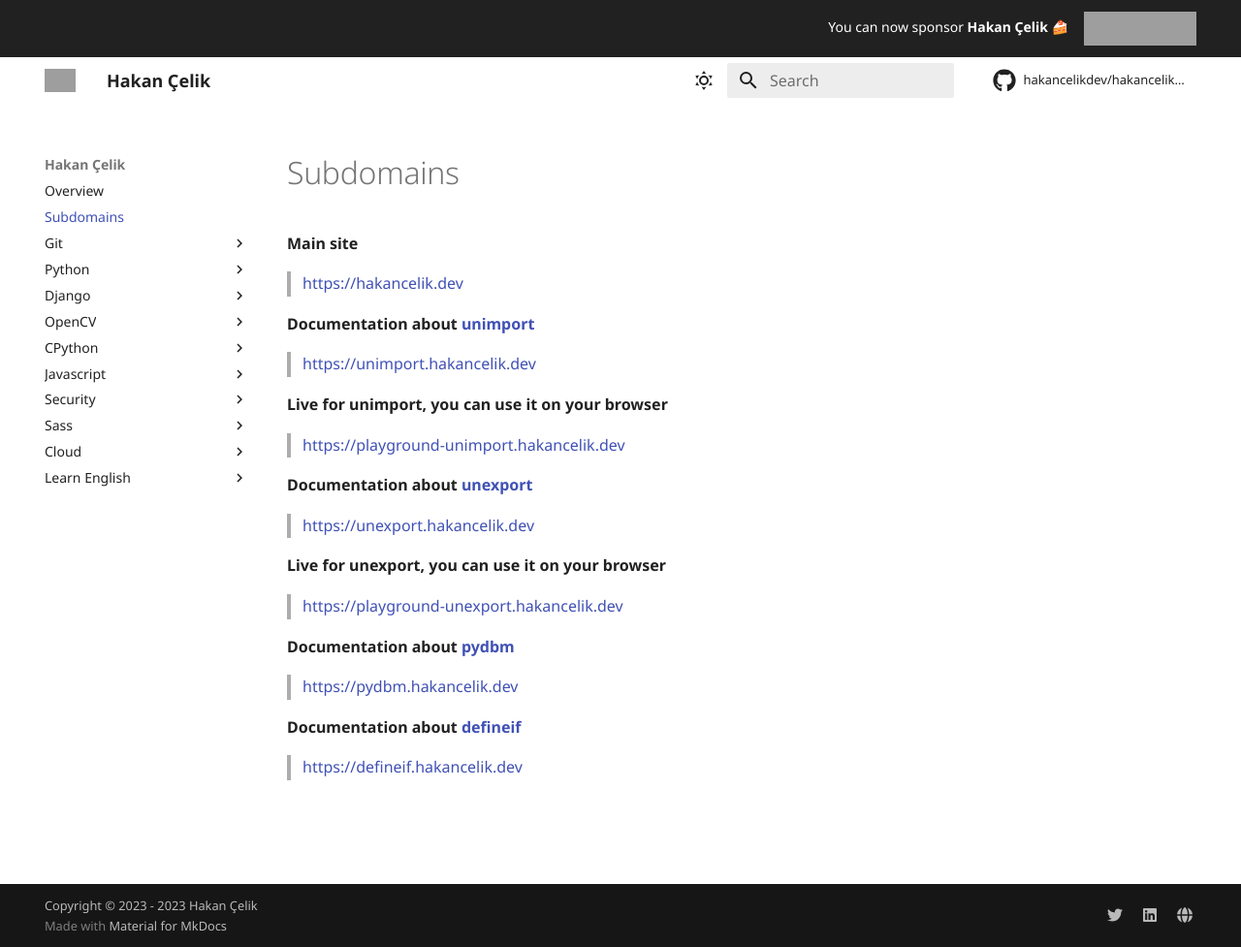
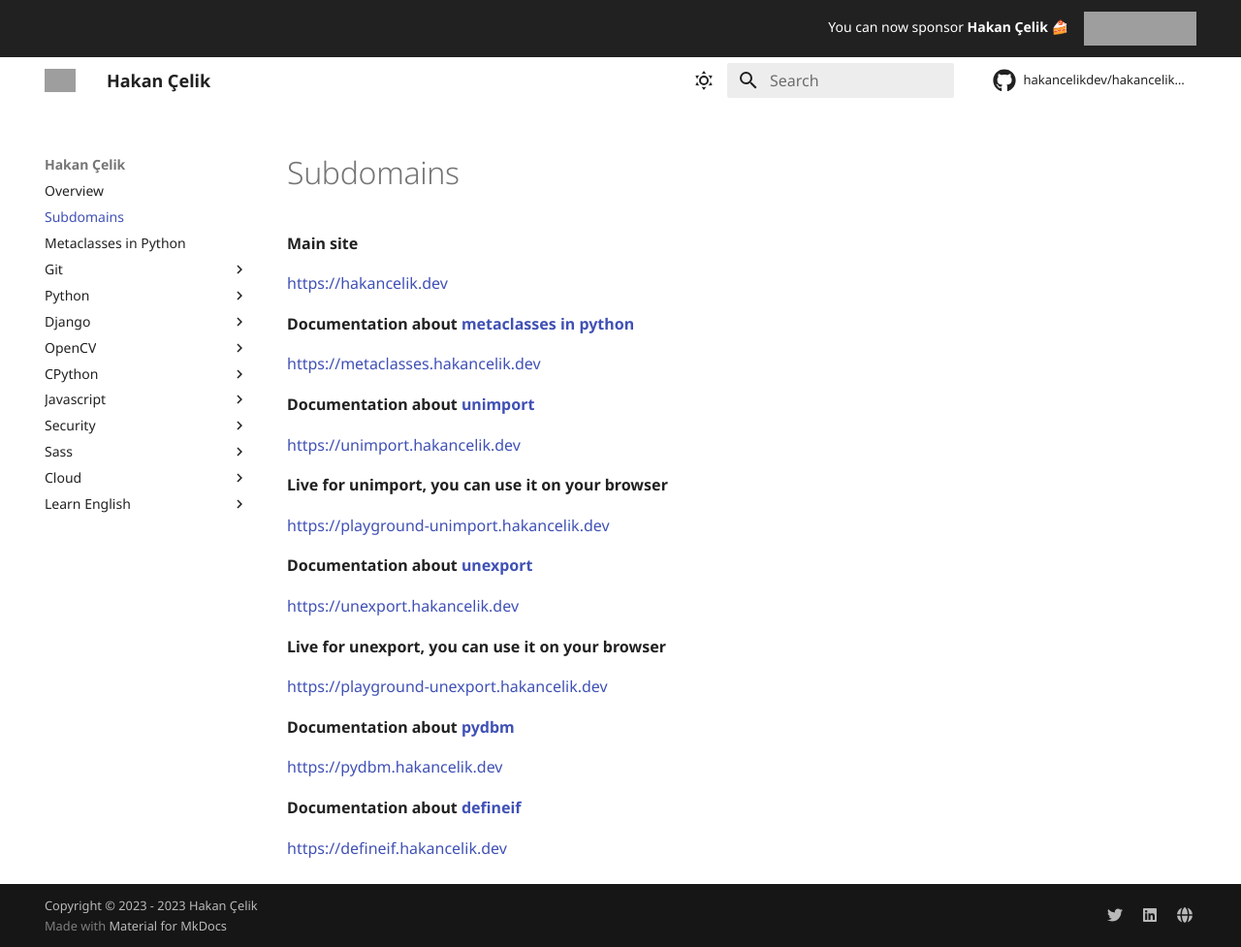
Before and after one commit to hakancelikdev/hakancelikdev.github.io, an MkDocs documentation site: the page built from docs/subdomains.md, in a window 1280 px wide and 977 px high. Shown: the whole window at 97% size. Built offline with MkDocs 1.6.1 and Material for MkDocs 9.7.7, drawn with Linux system fonts in a browser that asks for light colours; comment, search, counter and statistics services are not loaded; grey boxes are pictures that could not be loaded.

Commit message:
metaclasses in python

```diff
--- a/docs/subdomains.md
+++ b/docs/subdomains.md
@@ -1,27 +1,32 @@
 **Main site**
 
-> https://hakancelik.dev
+https://hakancelik.dev
+
+**Documentation about
+[metaclasses in python](https://github.com/hakancelikdev/metaclasses)**
+
+https://metaclasses.hakancelik.dev
 
 **Documentation about [unimport](https://github.com/hakancelikdev/unimport)**
 
-> https://unimport.hakancelik.dev
+https://unimport.hakancelik.dev
 
 **Live for unimport, you can use it on your browser**
 
-> https://playground-unimport.hakancelik.dev
+https://playground-unimport.hakancelik.dev
 
 **Documentation about [unexport](https://github.com/hakancelikdev/unexport)**
 
-> https://unexport.hakancelik.dev
+https://unexport.hakancelik.dev
 
 **Live for unexport, you can use it on your browser**
 
-> https://playground-unexport.hakancelik.dev
+https://playground-unexport.hakancelik.dev
 
 **Documentation about [pydbm](https://github.com/hakancelikdev/pydbm)**
 
-> https://pydbm.hakancelik.dev
+https://pydbm.hakancelik.dev
 
 **Documentation about [defineif](https://github.com/hakancelikdev/definif)**
 
-> https://defineif.hakancelik.dev
+https://defineif.hakancelik.dev
--- a/mkdocs.yml
+++ b/mkdocs.yml
@@ -118,6 +118,7 @@ theme:
 nav:
   - Overview: index.md
   - Subdomains: subdomains.md
+  - Metaclasses in Python: https://metaclasses.hakancelik.dev
   - Git:
       - git/README.md
       - git/git-nedir-kurulumu-ve-ozgur-yazlm.md
```
Also changed, not shown: _media/404.png (deleted), _media/icon.jpg (deleted), 1 other file.
